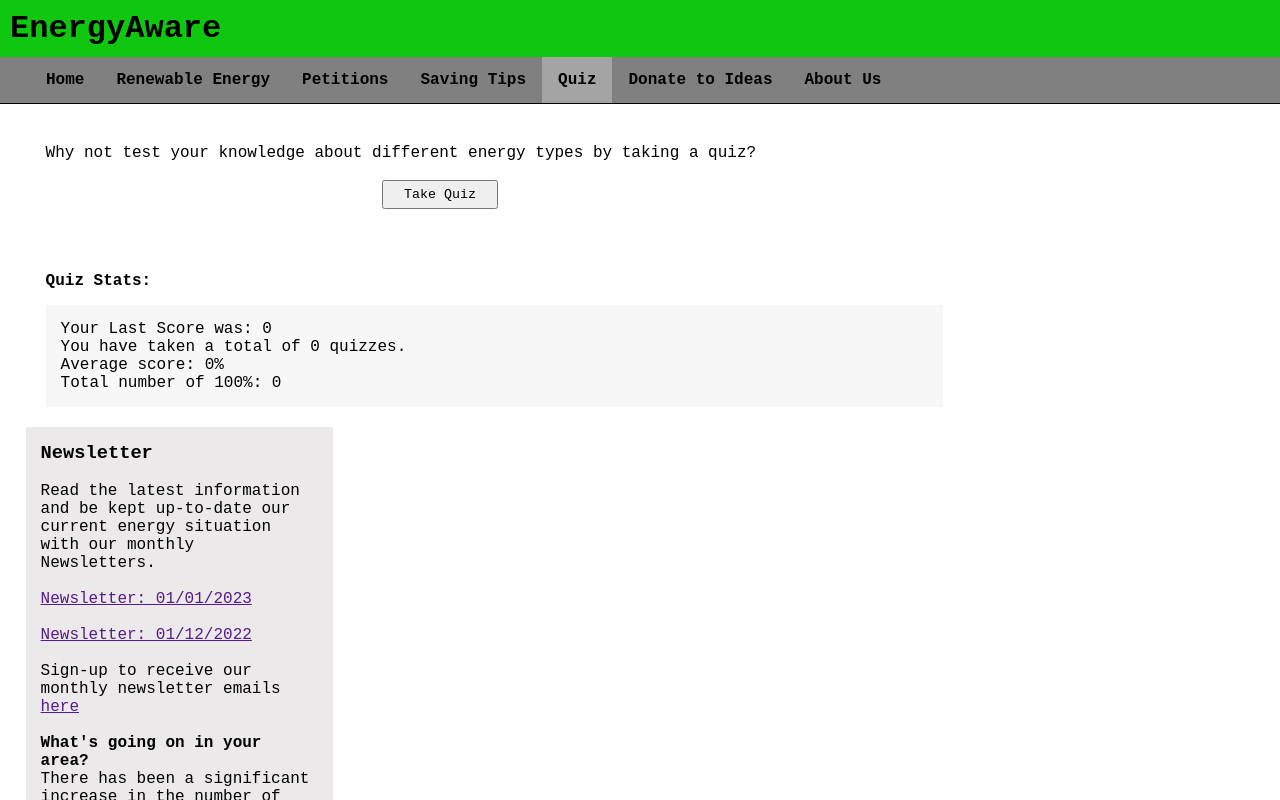
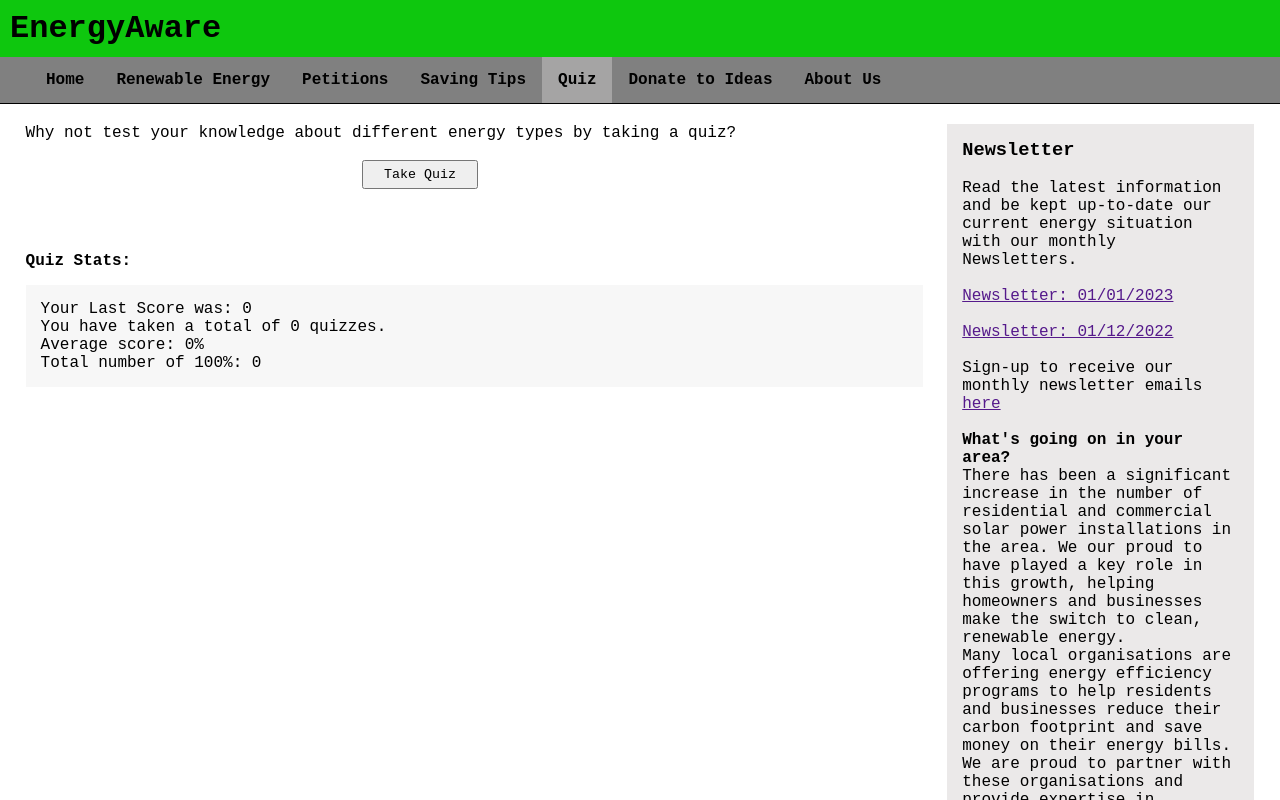
Before and after one commit to TallulahLund/Group46, a React (Create React App) app in the folder testgroupproject/: page /quiz in a window 1280 px wide. Shown: the top 800 px of the page. Built offline with nearby package versions, Linux system fonts and the light colour scheme.

Commit message:
fixing styling

```diff
--- a/testgroupproject/src/Pages/Donation.css
+++ b/testgroupproject/src/Pages/Donation.css
@@ -1,6 +1,6 @@
-.mainContent {
+/* .mainContent {
     padding: 20px;
-  }
+  } */
 
   .newProjects {
     max-width: 800px;
--- a/testgroupproject/src/Pages/Donation.js
+++ b/testgroupproject/src/Pages/Donation.js
@@ -27,7 +27,7 @@
             solar farm to provide clean energy to low-income households.</p>
           <p>
             <a href="">Find out more.</a>
-          </p>
+          </p><br/>
           <form action="http://localhost:3000/donations" method="post">
             <label htmlFor="amount">Donation amount:</label>
             <input type="text" id="amount" name="amount" pattern="[0-9]+" title="Please enter a whole number" required />
@@ -55,7 +55,7 @@
             generate clean energy and reduce their dependence on fossil fuels.</p>
           <p>
             <a href=""/*"https://www.solarforschools.co.uk/" target={_blank}*/ onClick={() => window.open("https://www.solarforschools.co.uk/", "_blank")}>Find out more.</a>
-          </p>
+          </p><br/>
           <form action="http://localhost:3000/donations" method="post">
             <label htmlFor="amount">Donation amount:</label>
             <input type="text" id="amount" name="amount" pattern="[0-9]+" title="Please enter a whole number" required />
```
